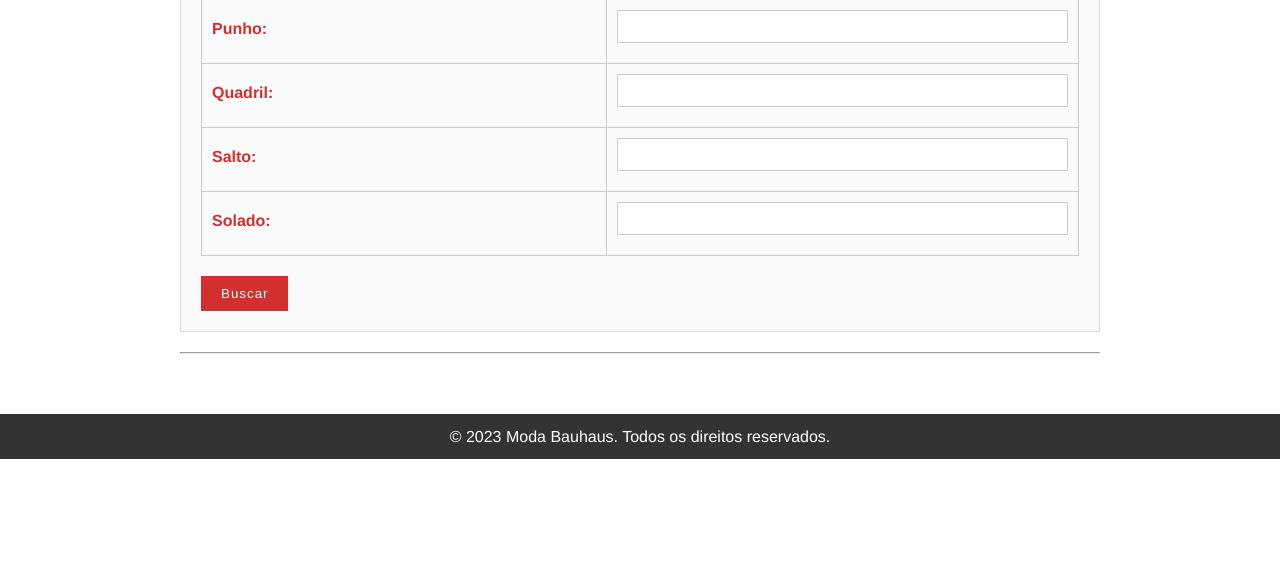
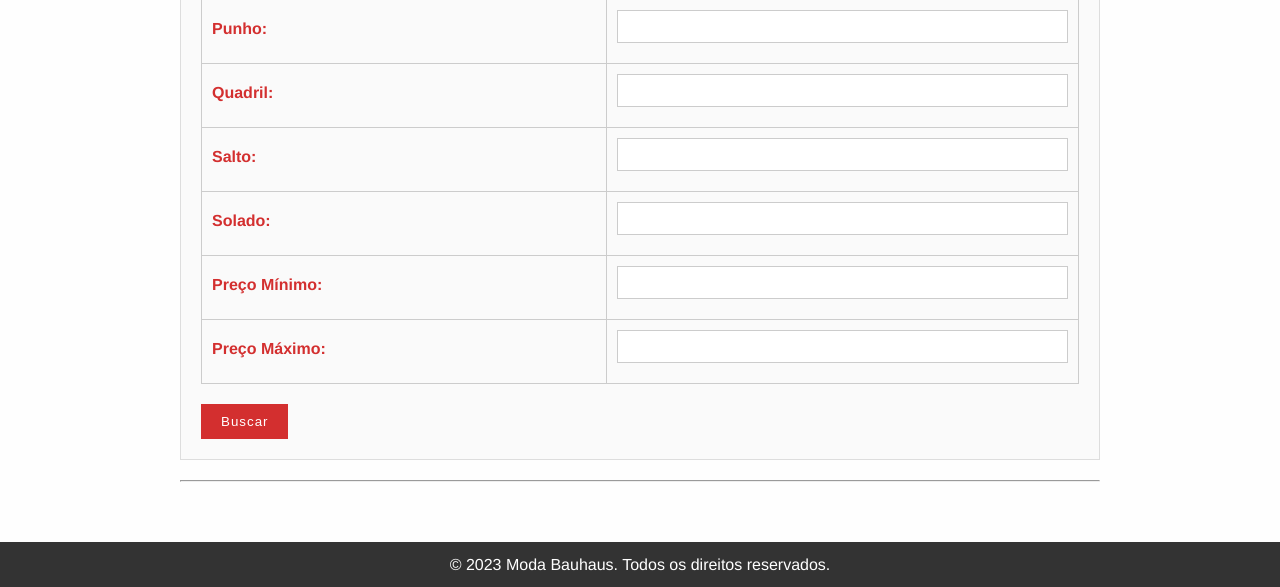
Before and after one commit to macestevao111/easy_clohting_search, a Flask app: page /search_clothes in a window 1280 px wide. Shown: the part 1028-1615 px from the top of the page. Before the commit the page ends 1487 px from the top, so only its background shows below. Run offline with Flask 3, Linux system fonts and the light colour scheme.

Commit message:
Update search_clothes.html

```diff
--- a/templates/search_clothes.html
+++ b/templates/search_clothes.html
@@ -71,6 +71,15 @@
         <td><label for="solado">Solado:</label></td>
         <td><input type="number" step="any" id="solado" name="solado"></td>
       </tr>
+      <!-- Inserindo os campos para busca por preço -->
+      <tr>
+        <td><label for="preco_min">Preço Mínimo:</label></td>
+        <td><input type="number" step="any" id="preco_min" name="preco_min"></td>
+      </tr>
+      <tr>
+        <td><label for="preco_max">Preço Máximo:</label></td>
+        <td><input type="number" step="any" id="preco_max" name="preco_max"></td>
+      </tr>
     </table>
     <input type="submit" value="Buscar">
   </form>
```
